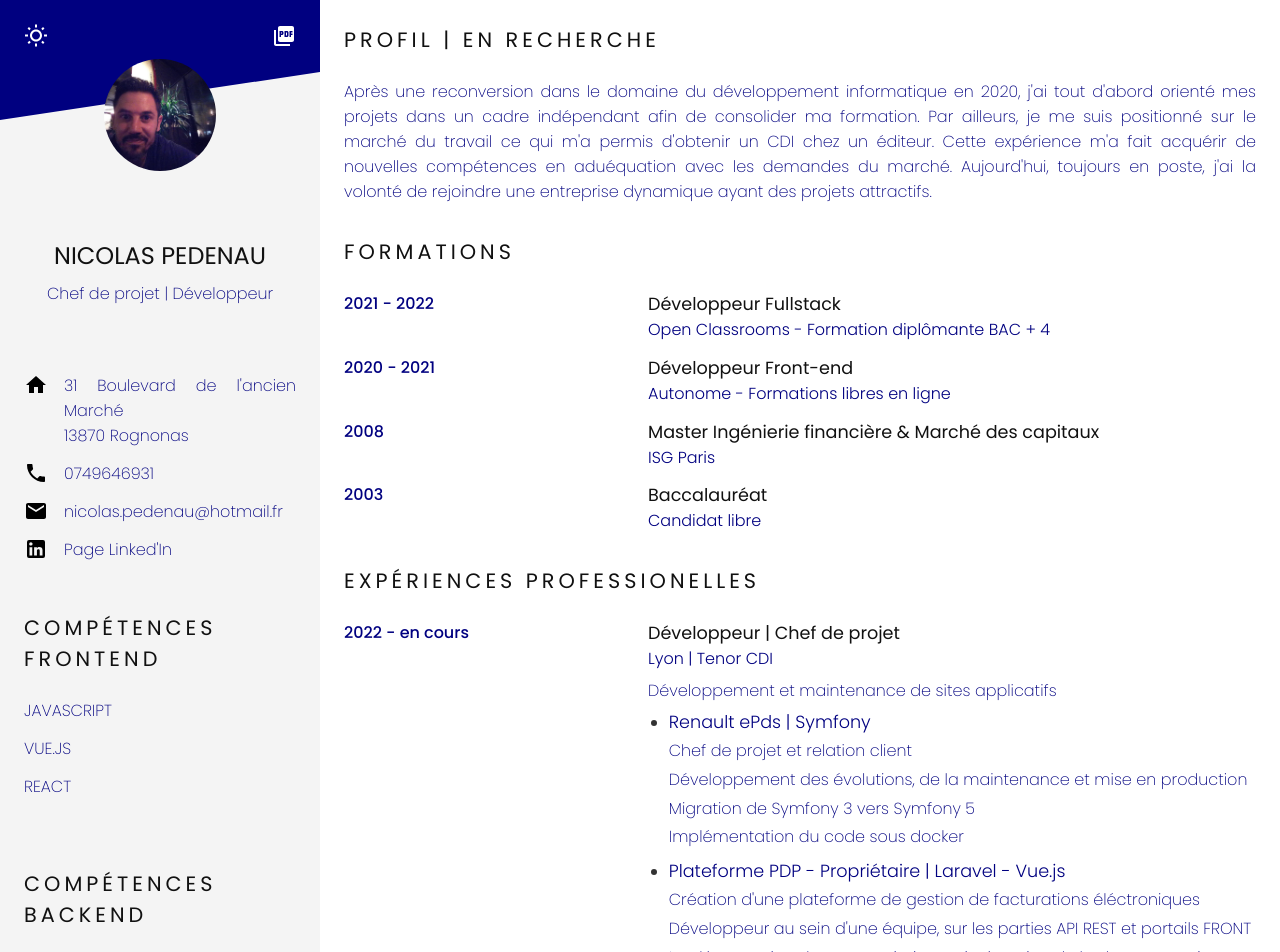
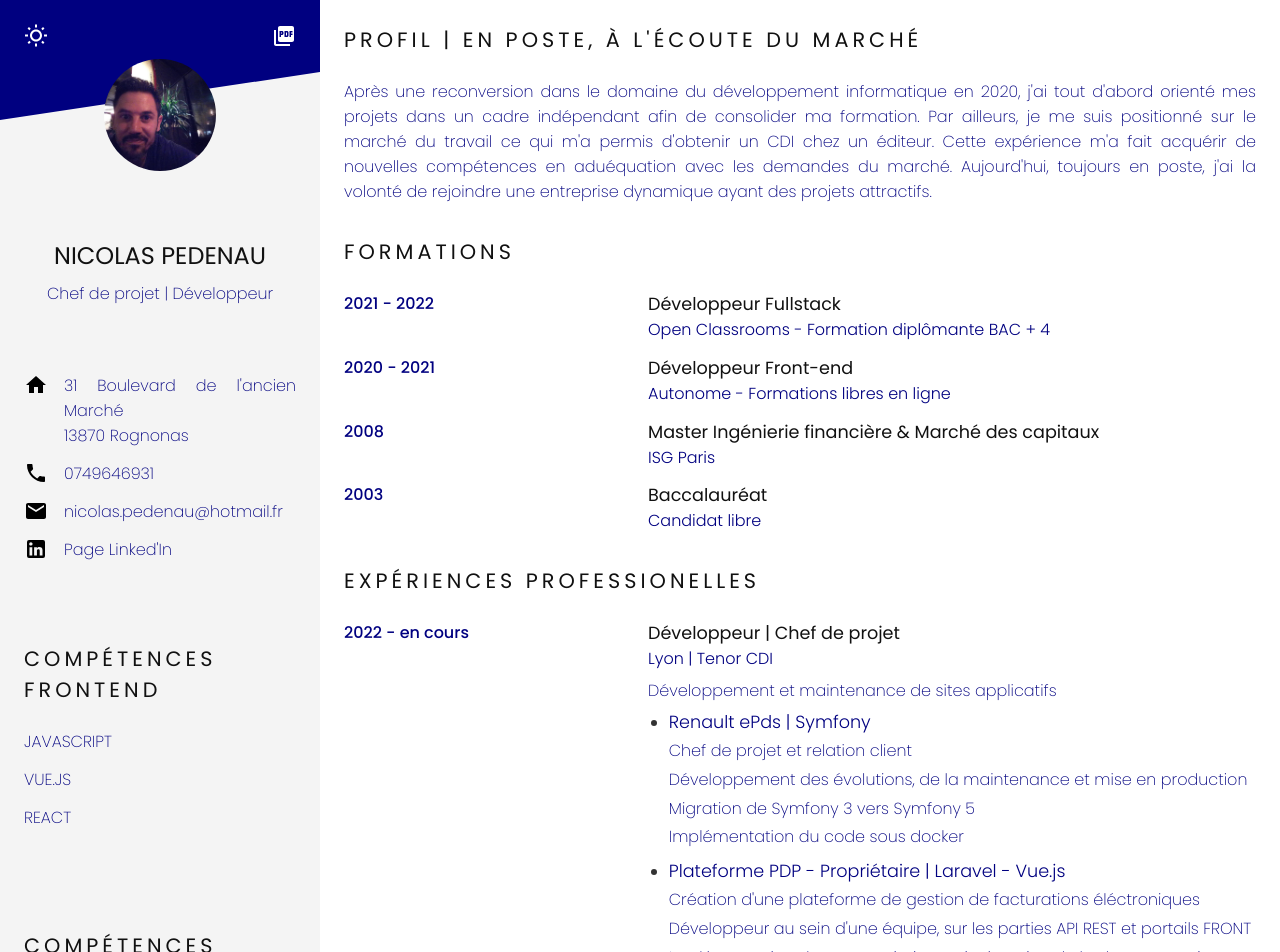
Before and after one commit to Virtus-web/cv-carine, a React (Create React App) app: page / in a window 1280 px wide. Shown: the top 952 px of the page. Built offline with nearby package versions, Linux system fonts and the light colour scheme.

Commit message:
style margin

```diff
--- a/src/components/Interests.css
+++ b/src/components/Interests.css
@@ -13,3 +13,7 @@
 .dark .skills svg {
     color:var(--dark-icon-color);
 }
+
+.interest h2 {
+    margin-top: 1.5em;
+}
--- a/src/components/Profil.js
+++ b/src/components/Profil.js
@@ -2,7 +2,7 @@ function Profil() {
 
     return (
         <div className="profil mb5">
-            <h2>Profil | En recherche</h2>
+            <h2>Profil | En poste, à l'écoute du marché</h2>
             <p style={{textAlign: 'justify'}}>
                 Après une reconversion dans le domaine du développement informatique en 2020,
                 j'ai tout d'abord orienté mes projets dans un cadre indépendant afin de consolider ma formation.
--- a/src/components/Skills.css
+++ b/src/components/Skills.css
@@ -7,7 +7,7 @@
     align-items: center;
 }
 .skills h2 {
-    margin-top: 1.5em;
+    margin-top: 3em;
 }
 .skills ul {
     padding: 0;
```
